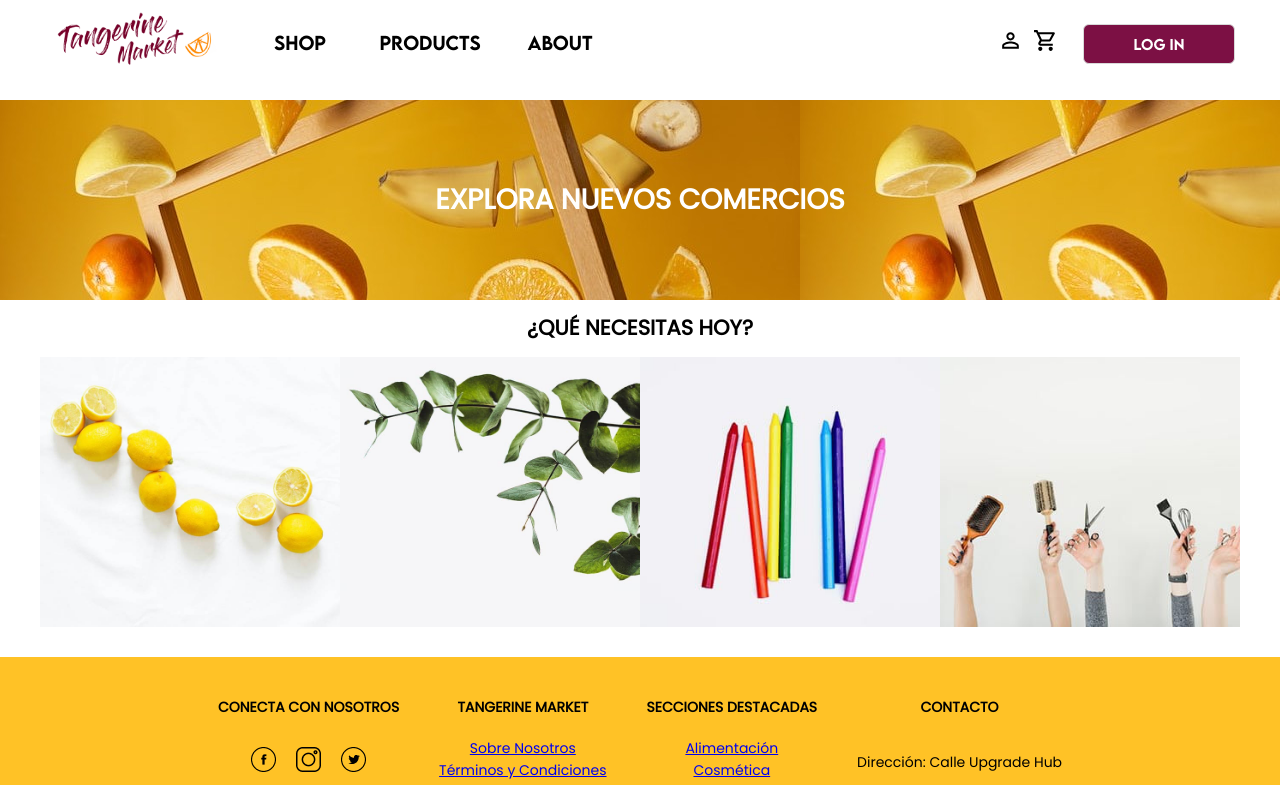
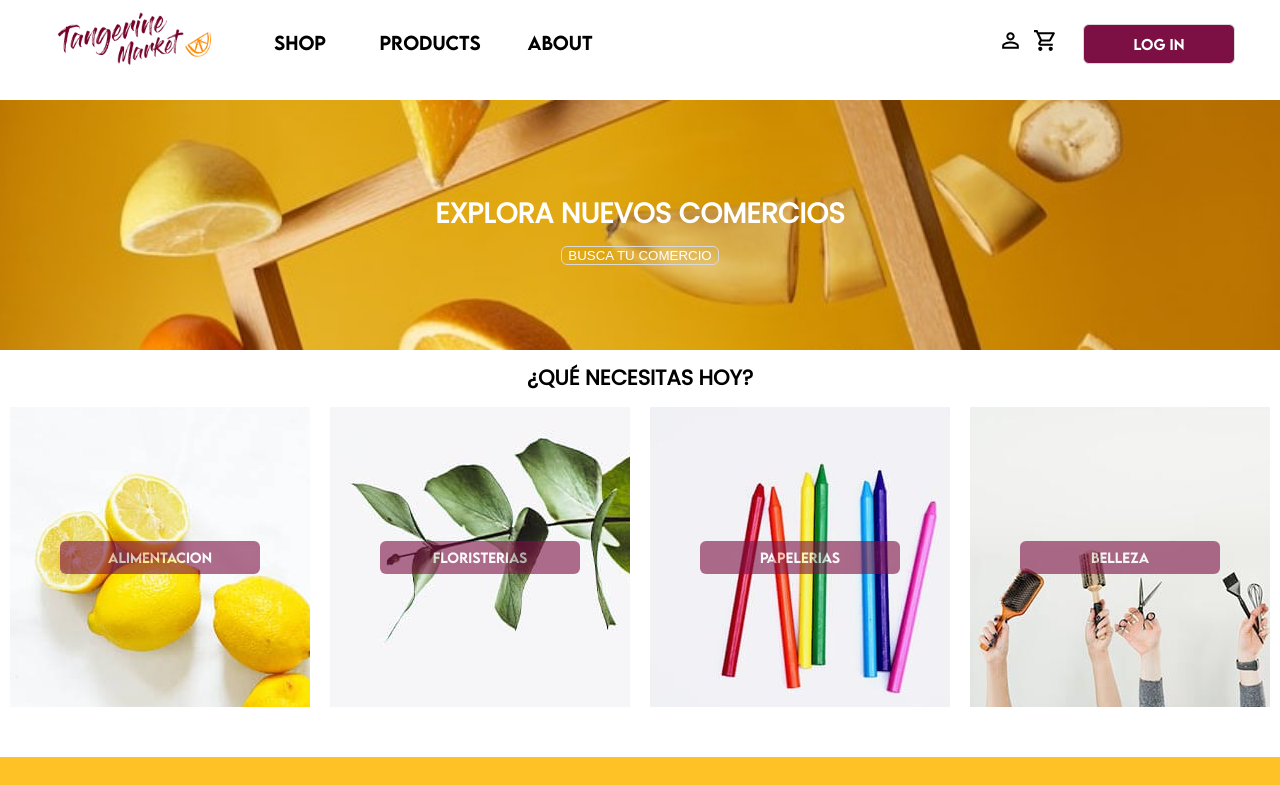
Before and after one commit to lourdesreguera/Tangerine-market-react-redux-scss, a React (Create React App) app: page / in a window 1280 px wide. Shown: the top 785 px of the page. Built offline with nearby package versions, Linux system fonts and the light colour scheme; no server answers; the HTML template or start-up script is replaced by a standard one.

Commit message:
FEAT home2

```diff
--- a/src/components/StoresCategories.jsx
+++ b/src/components/StoresCategories.jsx
@@ -9,7 +9,7 @@ const StoresCategories = ({ stores }) => {
           return (
             <div key={store._id} className="stores__container">
               <div>
-                <img src={store.image} alt={store.name} />
+                <img src={store.photo} alt={store.name} />
               </div>
               <div>
                 <Link to={`/stores/${store._id}`} className="stores__data stores__data--heading">
--- a/src/pages/HomePage.jsx
+++ b/src/pages/HomePage.jsx
@@ -1,38 +1,36 @@
 import React from "react";
+import { Link } from "react-router-dom";
 
 const HomePage = () => {
     return (
         <main className="home-page">
-            <div className="home-page__container">
+            <div className="home-page__first-block">
                 <h1>EXPLORA NUEVOS COMERCIOS</h1>
+                <div>
+                    <Link to="/stores">
+                        <button className="button-homepage">BUSCA TU COMERCIO</button>
+                    </Link>
+                </div>
             </div>
-
-            <div className="bloque">
+            <div className="home-page__second-block">
                 <div>
                     <h2>¿QUÉ NECESITAS HOY? </h2>
                 </div>
                 <div className="home-page__gallery">
-                <div className="gallery__item">
-                    <img src="./images/alimentacion.jpg" alt="Alimentación" />
-                </div>
-                <div className="gallery__item">
-                    <img src="./images/floristerias.jpg" alt="" />
-                </div>
-                <div className="gallery__item">
-                    <img src="./images/papeleria.jpg" alt="" />
-                </div>
-                <div className="gallery__item">
-                    <img src="./images/peluqueria.jpg" alt="" />
+                    <div className="gallery__item1">
+                        <button className="button-gallery">ALIMENTACION</button>
+                    </div>
+                    <div className="gallery__item2">
+                        <button className="button-gallery">FLORISTERIAS</button>
+                    </div>
+                    <div className="gallery__item3">
+                        <button className="button-gallery">PAPELERIAS</button>
+                    </div>
+                    <div className="gallery__item4">
+                        <button className="button-gallery">BELLEZA</button>
+                    </div>
                 </div>
             </div>
-
-
-
-
-
-
-            </div>
-
         </main>
     );
 };
--- a/src/styles/_home.scss
+++ b/src/styles/_home.scss
@@ -1,35 +1,82 @@
+@import '_colors';
+@import '_fonts';
+
 .home-page{
     margin-top: 100px;
 }
-
-.home-page__container{
+.home-page__first-block{
     background-image: url("../../public/images/bcg-hero\ 1.jpg");
-    max-width: 1400;
-    height: 200px;
+    background-repeat: no-repeat;
+   background-size: cover;
+    height: 250px;
     color: white;
     display: flex;
+    flex-direction: column;
     justify-content: center;
     align-items: center;
-
+}
+.home-page__second-block{
+    display: flex;
+    flex-direction: column;
+    align-items: center;
 }
 .home-page__gallery{
     display: flex;
     flex-wrap: wrap;
     justify-content: space-around;
+    width: 100%;
+    margin-bottom: 50px;
 
 }
-.gallery__item{
+.gallery__item1{
+    background-image: url(../../public/images/alimentacion.jpg);
+    display: flex;
+    justify-content: center;
+    align-items: center;
     width: 300px;
-    height: 300px;
-
-    img{
-        width: 100%;
-
-    }
+    height: 300px;;
 }
-.bloque{
+.gallery__item2{
+    background-image: url(../../public/images/floristerias.jpg);
     display: flex;
-    flex-direction: column;
+    justify-content: center;
     align-items: center;
+    width: 300px;
+    height: 300px;;
+}
+.gallery__item3{
+    background-image: url(../../public/images/papeleria.jpg);
+    display: flex;
+    justify-content: center;
+    align-items: center;
+    width: 300px;
+    height: 300px;;
+}
+.gallery__item4{
+    background-image: url(../../public/images/peluqueria.jpg);
+    display: flex;
+    justify-content: center;
+    align-items: center;
+    width: 300px;
+    height: 300px;;
+}
+.button-gallery{
+    background-color: var(--purple);
+    opacity: 0.6;
+    border: none;
+    border-radius: 6px;
+    width: 200px;
+    font-family: var(--heading-desk-font);
+    color: var(--white);
+    padding: 8px 0;
+    text-decoration: none;
+    text-align: center;
+}
+.button-homepage{
+    background-color: Transparent;
+    color: var(--white);
+    border: 1px solid var(--login-btn-border);
+    border-radius: 6px;
+    cursor: pointer;
 
 }
```
